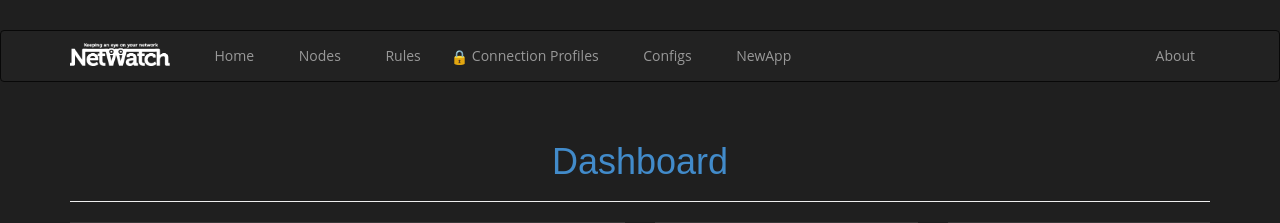
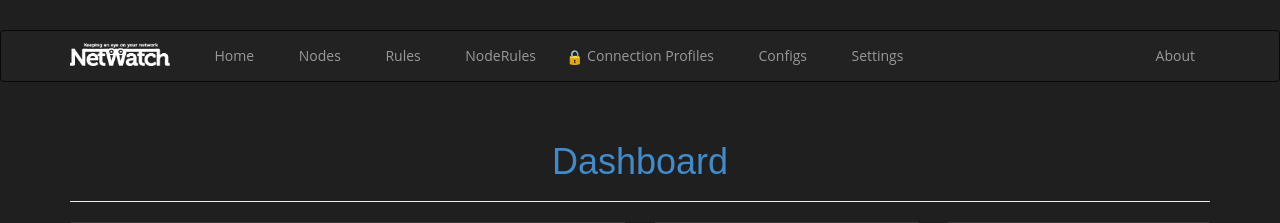
Before and after one commit to certanet/NetWatch, a Flask app: page / in a window 1280 px wide. Shown: the top 223 px of the page. Run offline with Flask 2, Linux system fonts and the light colour scheme; parts of the project's set-up code (start-up, migrations or seed data) failed here and were passed over; some libraries are stand-ins or nearby versions; some web fonts are replaced.

Commit message:
Added views for Configs and NodeRules

```diff
--- a/netwatch/routes.py
+++ b/netwatch/routes.py
@@ -75,7 +75,7 @@ def home():
                            )
 
 
-@app.route('/new')
+@app.route('/settings')
 def tbc():
 
     # Placeholder page
@@ -87,6 +87,8 @@ def tbc():
 @app.route('/rules/', defaults={'model': 'rules'})
 @app.route('/nodes/', defaults={'model': 'nodes'})
 @app.route('/connectionprofiles/', defaults={'model': 'connectionprofiles'})
+@app.route('/configs/', defaults={'model': 'configs'})
+@app.route('/noderules/', defaults={'model': 'noderules'})
 def modeltable(model):
     if model == "nodes":
         title = 'Nodes'
@@ -100,6 +102,14 @@ def modeltable(model):
         title = 'Connection Profiles'
         columns = models.list_columns_for("ConnectionProfile")
         rows = models.list_all_connectionprofiles()
+    elif model == "configs":
+        title = 'Configs'
+        columns = models.list_columns_for("Config")
+        rows = models.list_all_configs()
+    elif model == "noderules":
+        title = 'Node Rules'
+        columns = models.list_columns_for("NodeRule")
+        rows = models.list_all_node_rules()
 
     return render_template('modeltable.html',
                            columns=columns,
--- a/netwatch/templates/pagebase.html
+++ b/netwatch/templates/pagebase.html
@@ -51,9 +51,10 @@
                 <li><a href="/"><span class="glyphicon glyphicon-home" aria-hidden="true"></span> Home</a></li>
                 <li><a href="/nodes"><span class="glyphicon glyphicon-hdd" aria-hidden="true"></span> Nodes</a></li>
                 <li><a href="/rules"><span class="glyphicon glyphicon-list-alt" aria-hidden="true"></span> Rules</a></li>
+                <li><a href="/noderules"><span class="glyphicon glyphicon-check" aria-hidden="true"></span> NodeRules</a></li>
                 <li><a href="/connectionprofiles"><span class="glyphicon glyphicon-lock" aria-hidden="true"></span> Connection Profiles</a></li>
-                <li><a href="/configs"><span class="glyphicon glyphicon-cog" aria-hidden="true"></span> Configs</a></li>
-                <li><a href="/new"><span class="glyphicon glyphicon-download-alt" aria-hidden="true"></span> NewApp</a></li>
+                <li><a href="/configs"><span class="glyphicon glyphicon-download-alt" aria-hidden="true"></span> Configs</a></li>
+                <li><a href="/settings"><span class="glyphicon glyphicon-cog" aria-hidden="true"></span> Settings</a></li>
             </ul>
 
             <ul class="nav navbar-nav navbar-right">
```
